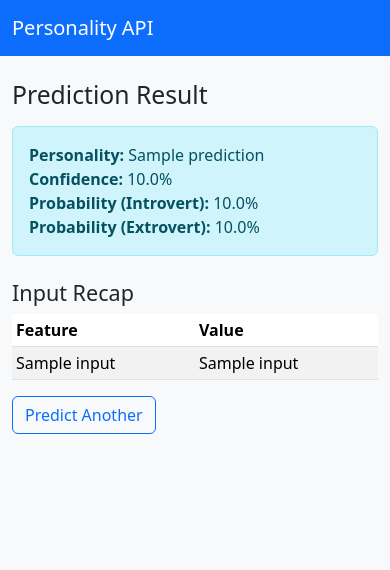
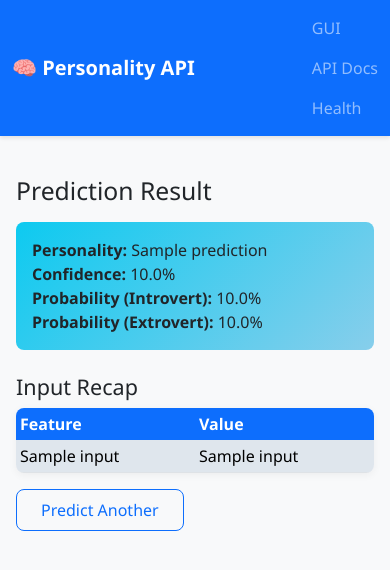
Before and after one commit to CJRockball/xgb_serve, a FastAPI app: template app/templates/gui_result.html in a window 390 px wide. Shown: the top 570 px of the page. Run offline with FastAPI, Linux system fonts and the light colour scheme; the template is opened without the code that fills it: most values are stand-ins (such as "Sample title", 1, 10 or a date in 2020); parts of the project's set-up code (start-up, migrations or seed data) failed here and were passed over.

Commit message:
missing css

```diff
--- /dev/null
+++ b/app/static/style.css
@@ -0,0 +1,177 @@
+/* app/static/css/style.css */
+:root {
+    --primary-color: #0d6efd;
+    --secondary-color: #6c757d;
+    --success-color: #198754;
+    --info-color: #0dcaf0;
+    --warning-color: #ffc107;
+    --danger-color: #dc3545;
+    --light-color: #f8f9fa;
+    --dark-color: #212529;
+}
+
+body {
+    font-family: 'Segoe UI', Tahoma, Geneva, Verdana, sans-serif;
+    background-color: var(--light-color);
+    color: var(--dark-color);
+}
+
+.navbar {
+    box-shadow: 0 2px 4px rgba(0,0,0,0.1);
+}
+
+.navbar-brand {
+    font-weight: 600;
+    font-size: 1.5rem;
+}
+
+.container {
+    max-width: 1000px;
+}
+
+.card {
+    border: none;
+    border-radius: 12px;
+    box-shadow: 0 4px 6px rgba(0,0,0,0.07);
+    transition: transform 0.2s ease, box-shadow 0.2s ease;
+}
+
+.card:hover {
+    transform: translateY(-2px);
+    box-shadow: 0 8px 25px rgba(0,0,0,0.15);
+}
+
+.btn {
+    border-radius: 8px;
+    font-weight: 500;
+    padding: 0.5rem 1.5rem;
+    transition: all 0.2s ease;
+}
+
+.btn-primary {
+    background: linear-gradient(135deg, var(--primary-color), #0856d6);
+    border: none;
+}
+
+.btn-primary:hover {
+    background: linear-gradient(135deg, #0856d6, #0d6efd);
+    transform: translateY(-1px);
+    box-shadow: 0 4px 12px rgba(13, 110, 253, 0.3);
+}
+
+.form-control, .form-select {
+    border-radius: 8px;
+    border: 1px solid #e9ecef;
+    transition: border-color 0.2s ease, box-shadow 0.2s ease;
+}
+
+.form-control:focus, .form-select:focus {
+    border-color: var(--primary-color);
+    box-shadow: 0 0 0 0.2rem rgba(13, 110, 253, 0.25);
+}
+
+.alert {
+    border-radius: 8px;
+    border: none;
+}
+
+.alert-info {
+    background: linear-gradient(135deg, var(--info-color), #87ceeb);
+    color: var(--dark-color);
+    font-weight: 500;
+}
+
+.table {
+    border-radius: 8px;
+    overflow: hidden;
+    box-shadow: 0 2px 8px rgba(0,0,0,0.05);
+}
+
+.table thead th {
+    background-color: var(--primary-color);
+    color: white;
+    border: none;
+    font-weight: 600;
+}
+
+.table-striped > tbody > tr:nth-of-type(odd) > td {
+    background-color: rgba(13, 110, 253, 0.05);
+}
+
+.prediction-result {
+    font-size: 1.1rem;
+    line-height: 1.6;
+}
+
+.prediction-result strong {
+    color: var(--primary-color);
+}
+
+.form-section {
+    background: white;
+    padding: 2rem;
+    border-radius: 12px;
+    margin-bottom: 2rem;
+    box-shadow: 0 4px 6px rgba(0,0,0,0.07);
+}
+
+.result-section {
+    background: white;
+    padding: 2rem;
+    border-radius: 12px;
+    box-shadow: 0 4px 6px rgba(0,0,0,0.07);
+}
+
+.feature-input {
+    margin-bottom: 1rem;
+}
+
+.prediction-confidence {
+    font-size: 1.2rem;
+    font-weight: 600;
+}
+
+/* Loading animation */
+.btn-loading {
+    position: relative;
+    color: transparent;
+}
+
+.btn-loading::after {
+    content: "";
+    position: absolute;
+    width: 16px;
+    height: 16px;
+    margin: auto;
+    border: 2px solid transparent;
+    border-top-color: #ffffff;
+    border-radius: 50%;
+    animation: button-loading-spinner 1s ease infinite;
+    top: 50%;
+    left: 50%;
+    transform: translate(-50%, -50%);
+}
+
+@keyframes button-loading-spinner {
+    from {
+        transform: translate(-50%, -50%) rotate(0turn);
+    }
+    to {
+        transform: translate(-50%, -50%) rotate(1turn);
+    }
+}
+
+/* Responsive design */
+@media (max-width: 768px) {
+    .container {
+        padding: 1rem;
+    }
+
+    .form-section, .result-section {
+        padding: 1.5rem;
+    }
+
+    .navbar-brand {
+        font-size: 1.25rem;
+    }
+}
--- a/app/templates/base.html
+++ b/app/templates/base.html
@@ -1,20 +1,36 @@
 <!DOCTYPE html>
 <html lang="en">
 <head>
-  <meta charset="UTF-8" />
+    <meta charset="UTF-8">
+    <meta name="viewport" content="width=device-width, initial-scale=1.0">
     <title>{% block title %}{% endblock %} – Personality Predictor</title>
+
+    <!-- Bootstrap CSS -->
     <link href="https://cdn.jsdelivr.net/npm/bootstrap@5.3.3/dist/css/bootstrap.min.css" rel="stylesheet">
-  <link rel="stylesheet" href="/static/style.css" />
+
+    <!-- Custom CSS -->
+    <link rel="stylesheet" href="/static/css/style.css">
+
+    <!-- Favicon -->
+    <link rel="icon" href="/static/favicon.ico" type="image/x-icon">
 </head>
 <body class="bg-light">
     <nav class="navbar navbar-expand-lg navbar-dark bg-primary mb-4">
         <div class="container-fluid">
-      <a class="navbar-brand" href="/">Personality API</a>
+            <a class="navbar-brand" href="/">🧠 Personality API</a>
+            <div class="navbar-nav ms-auto">
+                <a class="nav-link" href="/predict/gui">GUI</a>
+                <a class="nav-link" href="/docs">API Docs</a>
+                <a class="nav-link" href="/health">Health</a>
+            </div>
         </div>
     </nav>
 
     <main class="container">
         {% block content %}{% endblock %}
     </main>
+
+    <!-- Bootstrap JS -->
+    <script src="https://cdn.jsdelivr.net/npm/bootstrap@5.3.3/dist/js/bootstrap.bundle.min.js"></script>
 </body>
 </html>
```
Also changed, not shown: app/static/js/images/favicon.ico (added). Lines whose indentation alone changed are shown as unchanged.
